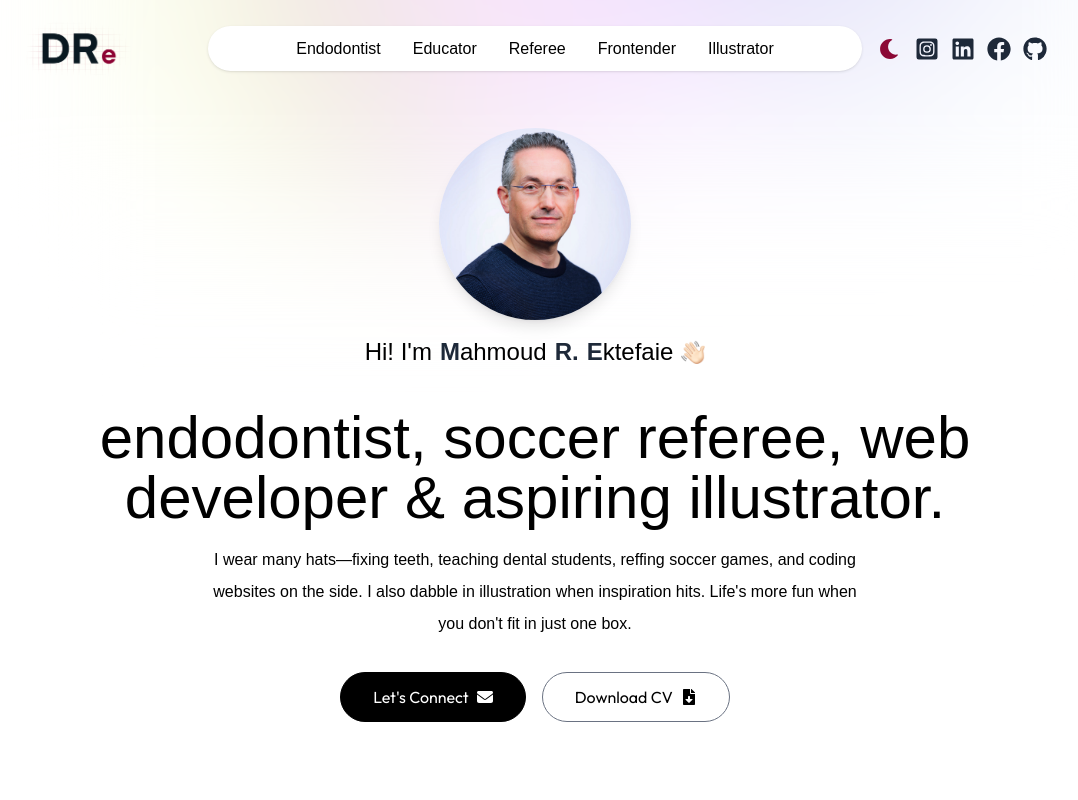
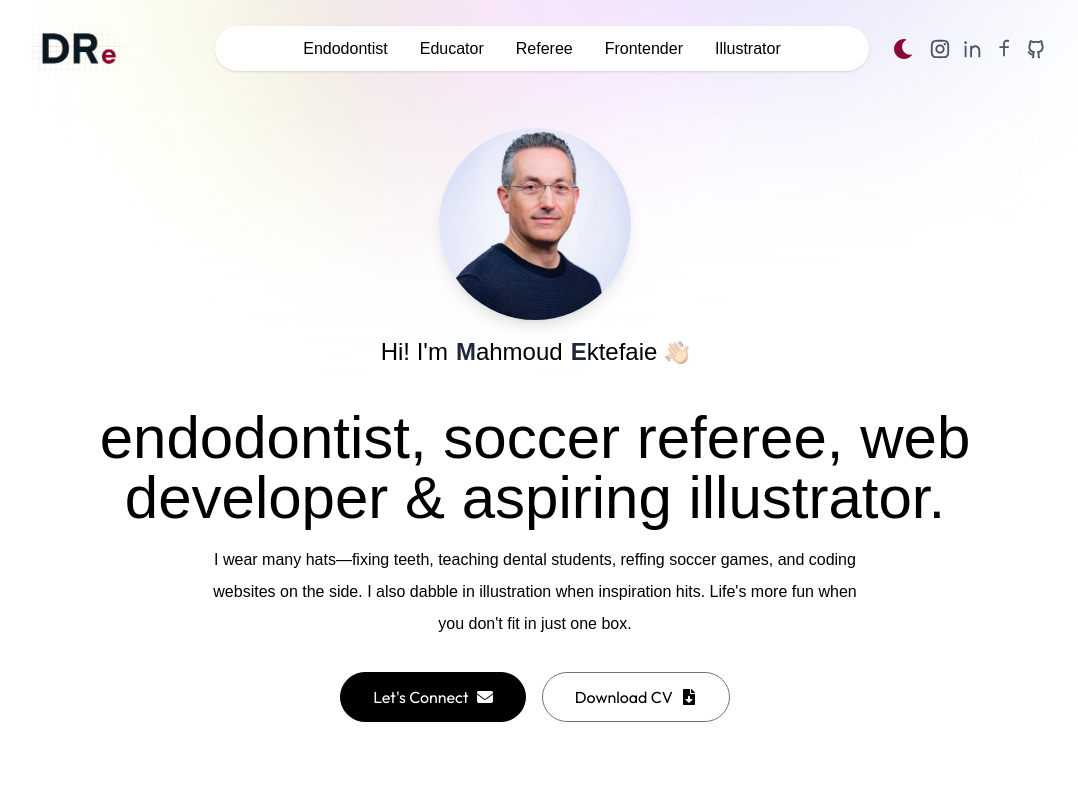
Before and after one commit to mektefaie/mre, a Next.js app: page / in a window 1280 px wide. Shown: the top 800 px of the page, without its empty margins (105-1183 px from the left). Built offline with nearby package versions, Linux system fonts and the light colour scheme; a web font is replaced by a local one.

Commit message:
complete footer and social icons components

```diff
--- a/app/components/Footer.jsx
+++ b/app/components/Footer.jsx
@@ -1,21 +1,42 @@
-import { ovo } from '@/app/fonts';
+import { assets } from '@/assets/assets';
+import Image from 'next/image';
+import SocialIcons from './sub/SocialIcons';
 
 const Footer = () => {
   return (
-    <div
-      id="illustrator"
-      className="w-full px-[12%] py-10 scroll-mt-20 bg-rose-900"
-    >
-      <footer className={`text-center text-md text-rose-50 ${ovo.className}`}>
-        © {new Date().getFullYear()} | Designed & developed by{' '}
-        <a
-          href="#top"
-          className={`text-rose-50 hover:underline underline underline-offset-3 ${ovo.className}`}
-        >
-          DRe
-        </a>
-      </footer>
+    <div className="mt-20">
+      <div className="text-center">
+        <Image src={assets.logo} alt="" className="w-28 mx-auto mb-2" />
+        <div className="w-max flex items-center gap-2 mx-auto">
+          <Image src={assets.mail_icon} alt="" className="w-6" />
+          info@ektefaie.ca
+        </div>
+      </div>
+
+      <div className="text-center sm:flex items-center justify-between border-t border-gray-400 mx-[10%] mt-12 py-6">
+        <p>© {new Date().getFullYear()} DRe | All rights reserved.</p>
+        {/* <ul className="flex items-center gap-5 justify-center mt-4 sm:mt-0">
+          <li> */}
+        <SocialIcons gap={10} />
+        {/* </li>
+        </ul> */}
+      </div>
     </div>
+
+    // <div
+    //   id="illustrator"
+    //   className="w-full px-[12%] py-10 scroll-mt-20 bg-rose-900"
+    // >
+    //   <footer className={`text-center text-md text-rose-50 ${ovo.className}`}>
+    //     © {new Date().getFullYear()} | Designed & developed by{' '}
+    //     <a
+    //       href="#top"
+    //       className={`text-rose-50 hover:underline underline underline-offset-3 ${ovo.className}`}
+    //     >
+    //       DRe
+    //     </a>
+    //   </footer>
+    // </div>
   );
 };
 export default Footer;
--- a/app/components/Header.jsx
+++ b/app/components/Header.jsx
@@ -22,11 +22,6 @@ const Header = () => {
           className={`first-letter:text-2xl first-letter:font-semibold first-letter:text-gray-800 ${ovo.className}`}
         >
           Mahmoud
-        </span>
-        <span
-          className={`first-letter:text-2xl first-letter:font-semibold first-letter:text-gray-800 ${ovo.className}`}
-        >
-          R.
         </span>
         <span
           className={`first-letter:text-2xl first-letter:font-semibold first-letter:text-gray-800 ${ovo.className}`}
--- a/app/components/Navbar.jsx
+++ b/app/components/Navbar.jsx
@@ -2,14 +2,8 @@ import { ovo } from '@/app/fonts';
 import { assets } from '@/assets/assets';
 import Image from 'next/image';
 import { useEffect, useRef, useState } from 'react';
-import {
-  FaFacebook,
-  FaGithub,
-  FaInstagramSquare,
-  FaLinkedin,
-  FaMoon,
-} from 'react-icons/fa';
-import SocialIcon from './SocialIcon';
+import { FaMoon } from 'react-icons/fa';
+import SocialIcons from './sub/SocialIcons';
 
 const Navbar = () => {
   const [isScrolled, setIsScrolled] = useState(false);
@@ -84,44 +78,11 @@ const Navbar = () => {
             </a>
           </li>
         </ul>
-        <div className="flex items-center gap-4 ml-2">
+        <div className="flex items-center justify-center gap-4 ml-2">
           <button>
             <FaMoon className="w-5 h-5 text-[#8b0835]" />
           </button>
-          {/* <a
-            href="#contact"
-            className={`hidden lg:flex items-center gap-3 px-6 py-1 border border-grey-500 rounded-full ml-4 ${ovo.className}`}
-          >
-            Contact{' '}
-            <Image src={assets.arrow_icon} alt="contact icon" className="w-3" />
-          </a> */}
-
-          <div className="flex items-center gap-3">
-            <SocialIcon
-              href="https://www.linkedin.com/in/ektefaie/"
-              Icon={FaInstagramSquare}
-              label="Instagram"
-              className="text-gray-800 hover:text-rose-600 "
-            />
-            <SocialIcon
-              href="https://www.linkedin.com/in/ektefaie/"
-              Icon={FaLinkedin}
-              label="LinkedIn"
-              className="text-gray-800 hover:text-sky-700 "
-            />
-            <SocialIcon
-              href="https://www.facebook.com/ektefaie"
-              Icon={FaFacebook}
-              label="Facebook"
-              className="text-gray-800 hover:text-blue-600"
-            />
-            <SocialIcon
-              href="https://github.com/mektefaie"
-              Icon={FaGithub}
-              label="GitHub"
-              className="text-gray-800 hover:text-slate-600"
-            />
-          </div>
+          <SocialIcons />
           <button className="block md:hidden ml-3" onClick={toggleMenu}>
             <Image src={assets.menu_black} alt="menu icon" className="w-5" />
           </button>
--- /dev/null
+++ b/app/components/sub/SocialIcons.jsx
@@ -0,0 +1,65 @@
+'use client';
+
+import {
+  RiFacebookLine,
+  RiGithubLine,
+  RiInstagramLine,
+  RiLinkedinLine,
+} from '@remixicon/react';
+
+const socialLinks = [
+  {
+    href: 'https://instagram.com',
+    icon: RiInstagramLine,
+    hoverColor: 'inline-block hover:text-pink-500',
+  },
+  {
+    href: 'https://linkedin.com',
+    icon: RiLinkedinLine,
+    hoverColor: 'inline-block hover:text-blue-600',
+  },
+  {
+    href: 'https://facebook.com',
+    icon: RiFacebookLine,
+    hoverColor: 'inline-block hover:text-blue-500',
+  },
+  {
+    href: 'https://github.com',
+    icon: RiGithubLine,
+    hoverColor: 'inline-block hover:text-black',
+  },
+];
+
+const SocialIcons = ({ size = 22, gap = 10, className = '' }) => {
+  return (
+    <ul
+      className={`flex items-center ${className}`}
+      style={{ gap: `${gap}px` }}
+    >
+      {socialLinks.map(({ href, icon: Icon, hoverColor }) => (
+        <li key={href} className="flex items-center">
+          <a
+            href={href}
+            target="_blank"
+            rel="noopener noreferrer"
+            aria-label={href.split('//')[1].split('.')[0]} // e.g. "instagram"
+            className={`text-gray-600 dark:text-gray-300 transition ${hoverColor}`}
+          >
+            <Icon size={size} />
+          </a>
+        </li>
+      ))}
+    </ul>
+  );
+};
+
+export default SocialIcons;
+
+// Default (22px icons, 10px gap)
+// <SocialIcons />
+
+// Smaller icons with tighter spacing
+// <SocialIcons size={18} gap={6} />
+
+// Larger icons and aligned to the left
+// <SocialIcons size={28} gap={12} className="justify-start mt-6" />
--- a/package.json
+++ b/package.json
@@ -9,6 +9,7 @@
     "lint": "eslint"
   },
   "dependencies": {
+    "@remixicon/react": "^4.7.0",
     "next": "15.5.2",
     "react": "19.1.0",
     "react-dom": "19.1.0",
```
Also changed, not shown: 1 other file (tests, documents, lock files or other folders).
